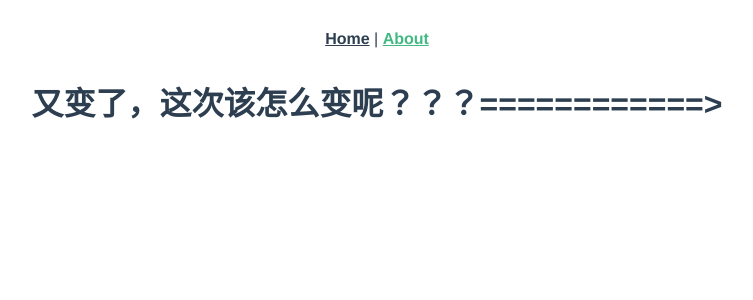
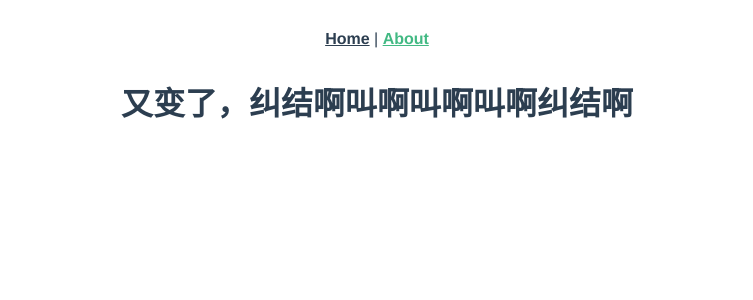
Before and after one commit to PrettyKing/vue-github-travis-ci, a Vue app: page /#/about in a window 1280 px wide. Shown: the top 300 px of the page, without its empty margins (263-1016 px from the left). Built offline with nearby package versions, Linux system fonts and the light colour scheme.

Commit message:
change sttaic

```diff
--- a/src/views/About.vue
+++ b/src/views/About.vue
@@ -1,6 +1,6 @@
 <template>
   <div class="about">
-      <h1>又变了，这次该怎么变呢？？？============></h1>
+      <h1>又变了，纠结啊叫啊叫啊叫啊纠结啊</h1>
   </div>
 </template>
 <script>
```
